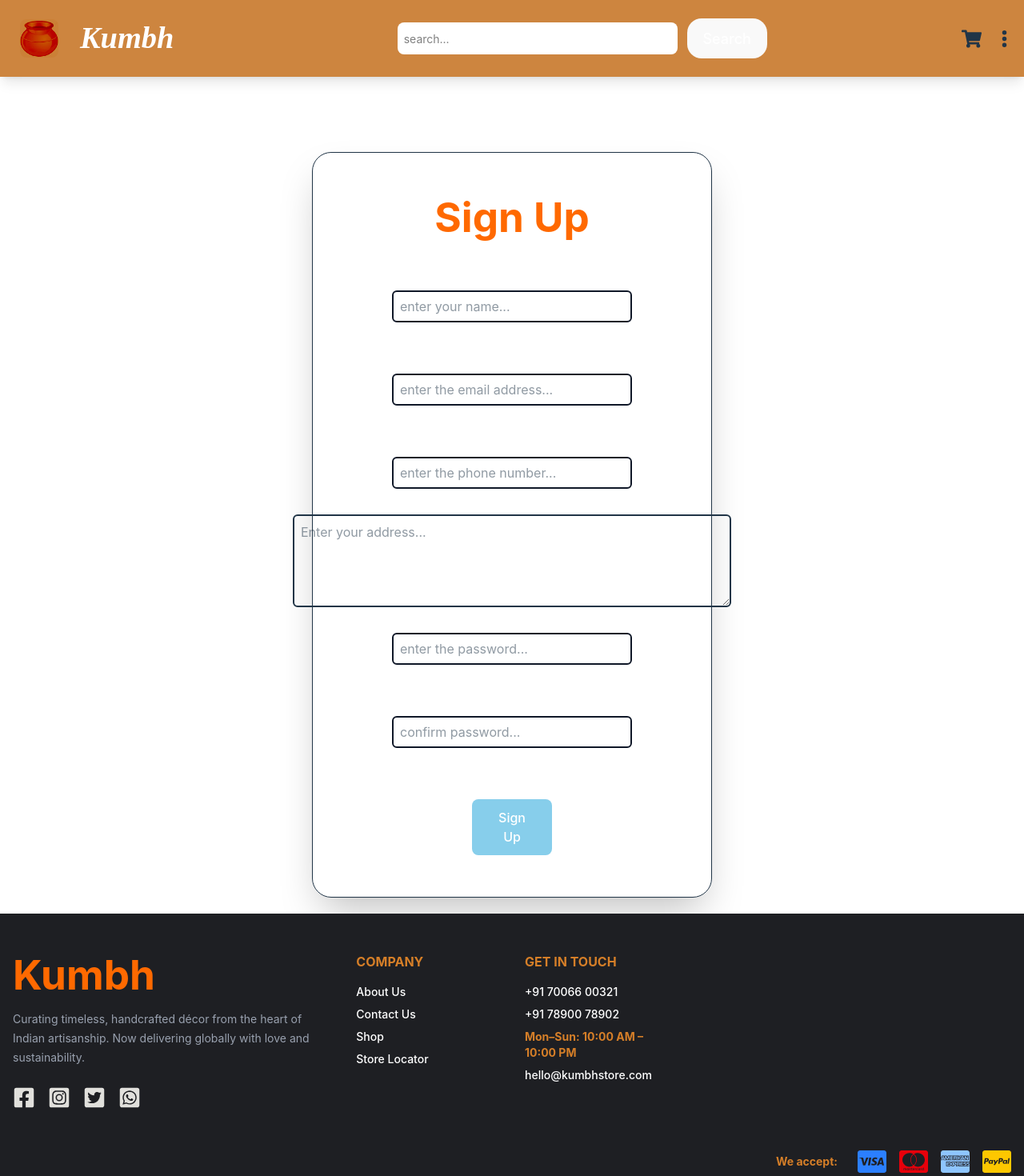
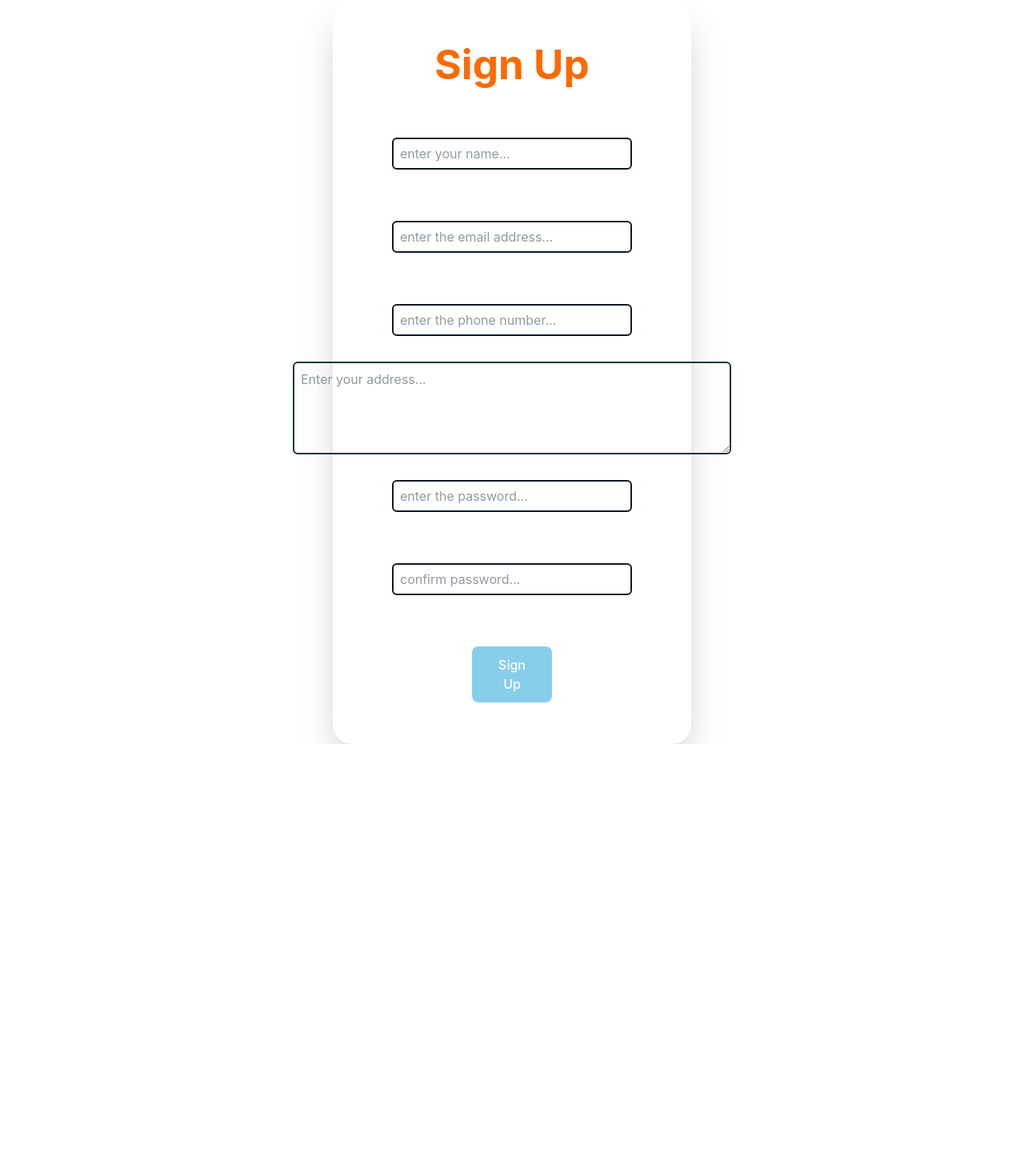
Before and after one commit to anu3592/Kumbh, a React (Vite) app in the folder frontend/: page /signup in a window 1280 px wide. Shown: the top 1470 px of the page at 80% size. After the commit the page ends 930 px from the top, so only its background shows below. Built offline with nearby package versions, Linux system fonts and the light colour scheme.

Commit message:
css improvement changes

```diff
--- a/frontend/src/App.jsx
+++ b/frontend/src/App.jsx
@@ -10,7 +10,7 @@ import './App.css'
 import Navbar from './SupportScreens/Navbar';
 import Home from './Screens/Home';
 import Footer from './SupportScreens/Footer';
-import { BrowserRouter, Route, Routes } from 'react-router';
+import { BrowserRouter, Route, Routes, useLocation } from 'react-router';
 import Login from './Screens/Login';
 import Signup from './Screens/Signup';
 import SearchItemPage from './Screens/SearchItemPage';
@@ -50,10 +50,18 @@ import PopupExample from "./Admin/PopupExample";
 function App() {
   const [count, setCount] = useState(0);
 
+  const location = useLocation();
+
+
+  const hideNavbar = location.pathname === '/login' || location.pathname === '/signup';
+
+
   return (
     <div className="App">
-      <BrowserRouter>
-        <Navbar />
+
+      {!hideNavbar && <Navbar />}
+
+
 
         <Routes>
 
@@ -88,8 +96,8 @@ function App() {
 */}
 
         </Routes>
-      </BrowserRouter>
-      <Footer />
+
+      {!hideNavbar && <Footer />}
     </div>
   );
 }
--- a/frontend/src/Screens/CheckOut.jsx
+++ b/frontend/src/Screens/CheckOut.jsx
@@ -185,7 +185,8 @@ const CheckOut = () => {
     }, [])
 
     return (
-        <div className="flex flex-col h-full w-screen justify-center items-center mt-10 ml-2 mb-2 mr-2 rounded-2xl">
+        <div className="flex flex-col h-full w-full justify-center items-center mt-25 ml-2 mb-2 mr-2 rounded-2xl">
+
             <h2 className="headStyle text-3xl font-bold">Enter Your Details</h2>
             <div className="flex flex-col">
                 <input type="text" className="border-2 border-black rounded-lg p-5 m-4 w-[300px] h-5 bg-white" placeholder="Enter your name..." onChange={(e) => setName(e.target.value)} />
--- a/frontend/src/Screens/Home.jsx
+++ b/frontend/src/Screens/Home.jsx
@@ -38,7 +38,7 @@ const Home = () => {
   }
 
   return (
-    <div className="flex h-[90%] max-sm:m-7 sm:mt-17">
+    <div className="flex h-[90%] max-sm:m-7 sm:mt-17 min-w-screen">
       <div className="flex flex-col w-full h-full z-10 mt-9 justify-center">
         <div className="grid sm:grid-cols-1 lg:grid-cols-2 gap-6 py-4 w-full m-3">
           <div className="flex flex-col items-center m-2">
--- a/frontend/src/Screens/Login.jsx
+++ b/frontend/src/Screens/Login.jsx
@@ -40,7 +40,7 @@ const Login = () => {
       method: "POST",
       body: JSON.stringify({ email, password }),
       headers: {
-        "content-type": "application/json",
+        "Content-Type": "application/json",
       },
     })
       .then((loginResponse) => loginResponse.json())
@@ -75,25 +75,25 @@ const Login = () => {
   };
 
   return (
-    <div className="flex w-full justify-center items-center">
-      <div className="flex flex-col w-[500px] justify-center items-center border-1 rounded-3xl shadow-2xl mt-10 mb-5 p-5 mt-[150px]">
+    <div className="flex items-center justify-center h-screen w-screen">
+      <div className="flex flex-col justify-center items-center w-full max-w-md rounded-3xl shadow-2xl p-5 bg-white">
         <h1 className="text-4xl text-orange-500 font-bold p-4 m-4">
           Login To Site
         </h1>
         <input
           placeholder="enter the email address..."
           type="email"
-          className="border-2 border-gray-900 rounded-md m-8 lg:w-[300px] sm:w-[200px] lg:h-10 sm:h-8 p-2"
+          className="border-2 border-gray-900 rounded-md m-8 w-72 lg:h-10 sm:h-8 p-2"
           onChange={(e) => setEmail(e.target.value)}
         ></input>
         <input
           type="password"
           placeholder="enter the password..."
-          className="border-2 border-gray-900 rounded-md m-8 lg:w-[300px] sm:w-[200px] lg:h-10 sm:h-8 p-2"
+          className="border-2 border-gray-900 rounded-md m-8 w-72 lg:h-10 sm:h-8 p-2"
           onChange={(e) => setPassword(e.target.value)}
         ></input>
         <button
-          className="border-none bg-blue-400 rounded-md text-white m-8 w-[100px] p-2"
+          className="border-none bg-blue-400 rounded-md text-white m-8 w-32 p-2"
           style={{ backgroundColor: "skyblue" }}
           onClick={(e) => goToSite(e)}
         >
--- a/frontend/src/Screens/Signup.jsx
+++ b/frontend/src/Screens/Signup.jsx
@@ -68,8 +68,8 @@ const Signup = () => {
 
     return (
       <div>
-        <div className="flex w-full justify-center items-center mt-[150px]">
-          <div className="flex flex-col w-[500px] justify-center items-center border-1 rounded-3xl shadow-2xl mt-10 mb-5 p-5">
+        <div className="flex items-center justify-center w-screen">
+          <div className="flex flex-col justify-center items-center w-full max-w-md rounded-3xl shadow-2xl p-5 bg-white">
             <h1 className="text-4xl text-orange-500 font-bold p-4 m-4">
               Sign Up
             </h1>
--- a/frontend/src/Screens/Tracking.jsx
+++ b/frontend/src/Screens/Tracking.jsx
@@ -258,7 +258,7 @@ useEffect(() => {
                             </div>
                         )}
                 </> :
-                <div className='flex flex-row h-full w-full items-center justify-center'>
+                <div className='flex flex-row h-full w-full items-center justify-center mt-20'>
                     <div className='flex flex-col w-[400px] h-[200px] rounded-xl bg-purple-400 items-center justify-center m-10 boxshadow'>
                         <h2 className='text-2xl font-bold'>No Order yet</h2>
                         <p className='text-lg'>Please make an order to view the track status...</p>
--- a/frontend/src/SupportScreens/Footer.jsx
+++ b/frontend/src/SupportScreens/Footer.jsx
@@ -29,7 +29,7 @@ function Footer() {
   };
 
   return (
-    <footer className="relative  w-screen mx-auto px-4 py-12 bg-[#1e1f23] text-gray-300">
+    <footer className="w-full px-4 py-12 bg-[#1e1f23] text-gray-300">
       {/* Scroll-to-top button */}
       {showScroll && (
         <button
--- a/frontend/src/SupportScreens/Navbar.jsx
+++ b/frontend/src/SupportScreens/Navbar.jsx
@@ -228,34 +228,34 @@ const Navbar = () => {
   };
 
   return (
-    <nav className="absolute top-0 left-0 w-screen flex justify-between items-center  py-8 bg-[#CD853F]  shadow-lg lg:h-[12%] md:h-[8%] sm:h-[8%] overflow-hidden">
-      <div className="flex items-center gap-3 cursor-pointer">
+    <nav className="top-0 left-0 w-full flex justify-between items-center px-4 py-4 bg-[#CD853F] shadow-lg z-50">
+      <div className="flex items-center gap-0 cursor-pointer">
         <img
           src={kumbhLogo}
           alt="Kumbh Logo"
-          className="websitLogo rounded-lg lg:w-12 lg:h-12 md:w-10 md:h-10 w-8 h-8"
+          className="websitLogo rounded-lg lg:w-12 lg:h-12 md:w-10 md:h-10 w-8 h-8 mr-2"
         />
         <h2
           id="siteName"
-          className="text-white text-xl font-semibold text-[#FFF] cursor-pointer"
+          className="text-white text-xl font-semibold text-[#FFF] cursor-pointer mr-6"
           onClick={() => navigate("/")}
         >
           Kumbh
         </h2>
       </div>
 
-      <div className="flex flex-row mr-10 ml-20">
+      <div className="flex flex-row sm:ml-20 sm:mr-10 ml-3 mr-1">
         <form className="flex items-center gap-2" onSubmit={searchItem}>
           <input
             type="text"
-            className="bg-white p-2 h-[40px] w-[350px] rounded-lg text-sm text-[black]"
+            className="bg-white p-2 h-[40px] w-full sm:w-[350px] rounded-lg text-sm text-black"
             placeholder="search..."
             onChange={(e) => setSearch(e.target.value)}
           />
           <button
             type="submit"
             id="searchBtn"
-            className="text-[#fff] m-1 px-4 py-1 rounded-md bg-white hover:text-[#CD853F] transition duration-200"
+            className="text-[#CD853F] m-1 p-2 rounded-md bg-white hover:text-[#fff] transition duration-200"
           >
             Search
           </button>
--- a/frontend/src/main.jsx
+++ b/frontend/src/main.jsx
@@ -4,11 +4,14 @@ import './index.css'
 import App from './App.jsx'
 import store from './store.jsx'
 import { Provider } from 'react-redux'
+import { BrowserRouter } from 'react-router'
 
 createRoot(document.getElementById('root')).render(
   <StrictMode>
     <Provider store={store}>
+      <BrowserRouter>
       <App />
+      </BrowserRouter>
     </Provider>
   </StrictMode>,
 )
```
